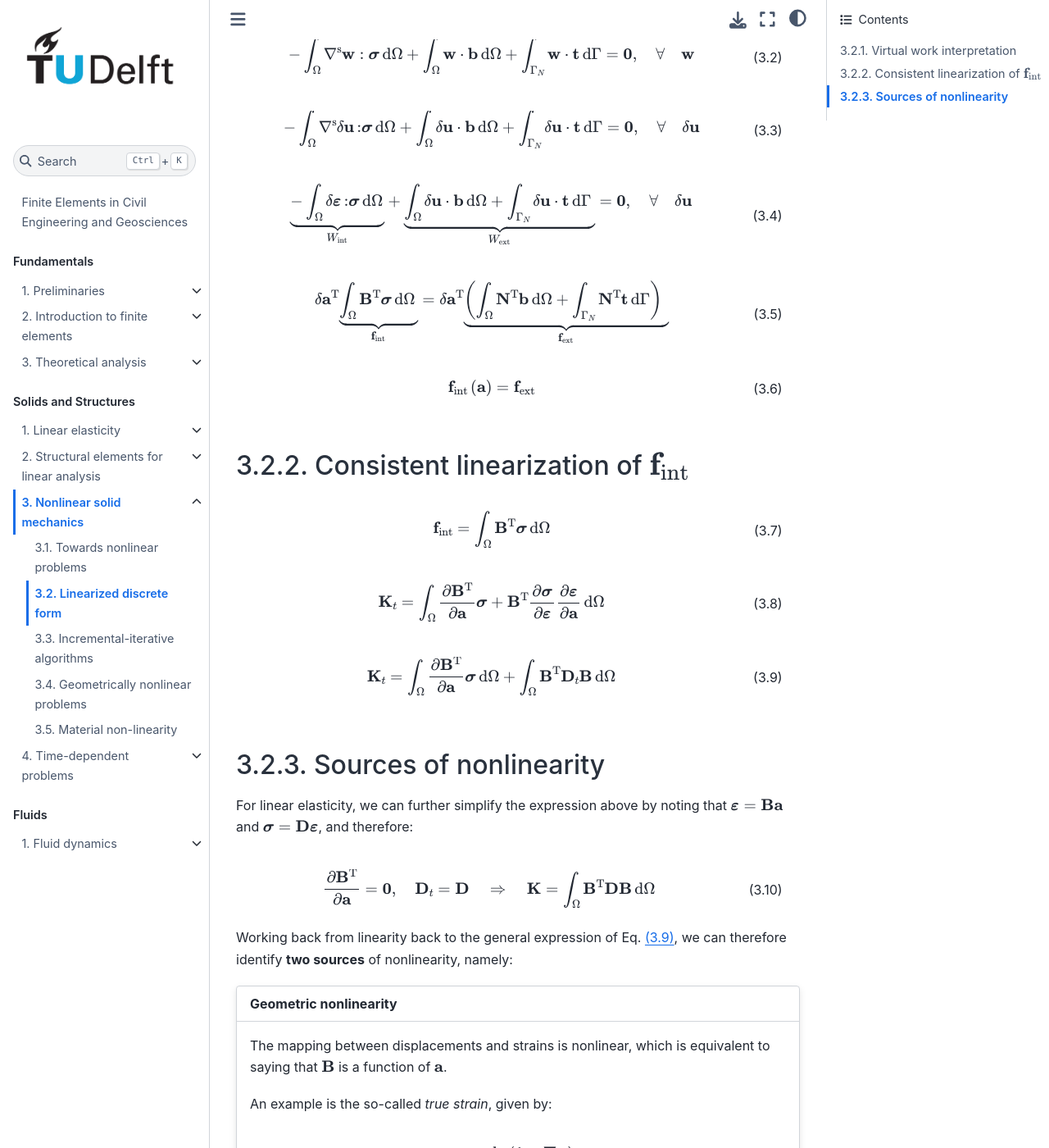
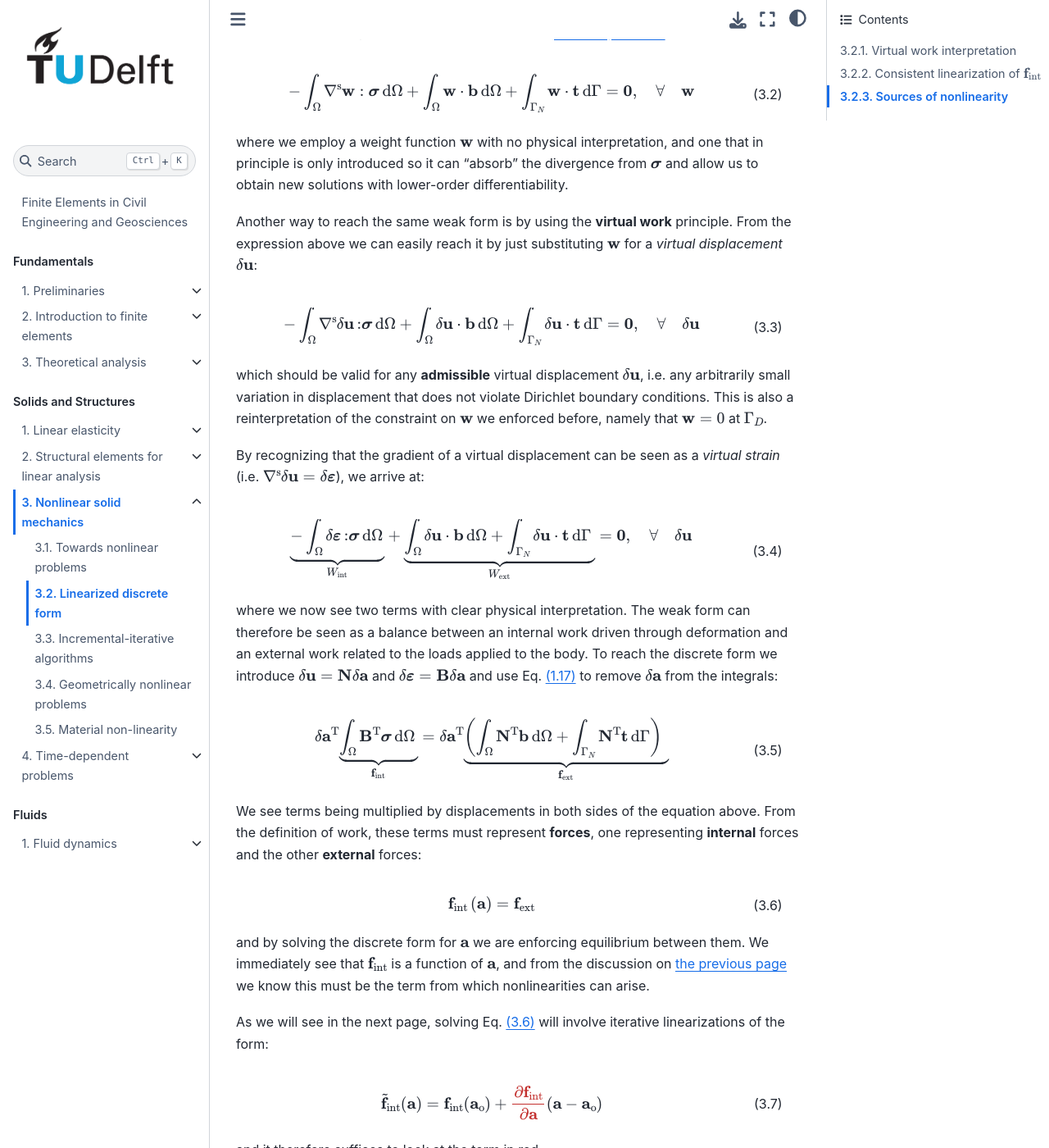
Before and after one commit to TeachBooks/mirror_computational_modelling, a Jupyter Book: the page built from book/solid_nonlinear/linearization.md, in a window 1280 px wide and 1400 px high, scrolled down 402 px. Shown: the whole window at 82% size. Built offline with Jupyter Book 1.0.4 settings and Sphinx 7.4.7 and the Sphinx Book theme 1.1.4, drawn with Linux system fonts in a browser that asks for light colours; pages that are not in the unit, such as notebooks, are missing from menus; some of the changed text lies outside the part shown.

Commit message:
linearization and virtual work: complete

````diff
--- a/book/solid_nonlinear/linearization.md
+++ b/book/solid_nonlinear/linearization.md
@@ -71,52 +71,83 @@
 
 ## Virtual work interpretation
 
+We start with the expression for the weak form we {doc}`previously derived<../continuum_linear/derivation>`:
+
 $$
 -\displaystyle\int_\Omega \nabla^\us\bw : \bsig \dOmega + \int_\Omega \bw\cdot\bb\dOmega +\int_{\Gamma_N}\bw\cdot\bt\dGamma = \bzero, \quad\forall\quad\bw
 $$(sn-l-weakform1)
+
+where we employ a weight function $\bw$ with no physical interpretation, and one that in principle is only introduced so it can "absorb" the divergence from $\bsig$ and allow us to obtain new solutions with lower-order differentiability.
+
+Another way to reach the same weak form is by using the **virtual work** principle. From the expression above we can easily reach it by just substituting $\bw$ for a *virtual displacement* $\delta\bu$:
 
 $$
 -\displaystyle\int_\Omega \nabla^\us\delta\bu \dbdot \bsig \dOmega + \int_\Omega \delta\bu\cdot\bb\dOmega +\int_{\Gamma_N}\delta\bu\cdot\bt\dGamma = \bzero, \quad\forall\quad\delta\bu
 $$(sn-l-weakform2)
 
+which should be valid for any **admissible** virtual displacement $\delta\bu$, i.e. any arbitrarily small variation in displacement that does not violate Dirichlet boundary conditions. This is also a reinterpretation of the constraint on $\bw$ we enforced before, namely that $\bw=0$ at $\Gamma_D$.
+
+By recognizing that the gradient of a virtual displacement can be seen as a *virtual strain* (i.e. $\nabla^\us\delta\bu=\delta\beps$), we arrive at:
+
 $$
 \underbrace{-\displaystyle\int_\Omega \delta\beps \dbdot \bsig \dOmega}_{W_\mrm{int}} + \underbrace{\displaystyle\int_\Omega \delta\bu\cdot\bb\dOmega +\displaystyle\int_{\Gamma_N}\delta\bu\cdot\bt\dGamma}_{W_\mrm{ext}} = \bzero, \quad\forall\quad\delta\bu
 $$(sn-l-weakform3)
+
+where we now see two terms with clear physical interpretation. The weak form can therefore be seen as a balance between an internal work driven through deformation and an external work related to the loads applied to the body. To reach the discrete form we introduce $\delta\bu = \bN\delta\ba$ and $\delta\beps = \bB\delta\ba$ and use Eq. {eq}`p-l-transprod` to remove $\delta\ba$ from the integrals:
 
 $$
 \delta\ba\T\underbrace{\displaystyle\int_\Omega \bB\T\bsig\dOmega}_{\bff_\mrm{int}} = \delta\ba\T\underbrace{\left( \displaystyle\int_\Omega \bN\T\bb\dOmega +\displaystyle\int_{\Gamma_N}\bN\T\bt\dGamma \right)}_{\bff_\mrm{ext}}
 $$(sn-l-discreteform1)
 
+We see terms being multiplied by displacements in both sides of the equation above. From the definition of work, these terms must represent **forces**, one representing **internal** forces and the other **external** forces:
+
 $$
 \bff_\mrm{int}\left(\ba\right) = \bff_\mrm{ext}
 $$(sn-l-discreteform2)
 
+and by solving the discrete form for $\ba$ we are enforcing equilibrium between them. We immediately see that $\bff_\mrm{int}$ is a function of $\ba$, and from the discussion on {doc}`the previous page<introduction>` we know this must be the term from which nonlinearities can arise.
+
+As we will see in the next page, solving Eq. {eq}`sn-l-discreteform2` will involve iterative linearizations of the form:
+
+$$
+\widetilde{\bff}_\mrm{int}(\ba) = \bff_\mrm{int}(\ba_\mrm{o}) + \cB{\hpder{\bff_\mrm{int}}{\ba}}\left(\ba-\ba_\mrm{o}\right)
+$$(sn-l-linearization0)
+
+and it therefore suffices to look at the term in red.
 
 ## Consistent linearization of $\bff_\mrm{int}$
+
+To start off, we restate the expression for the internal force:
 
 $$
 \bff_\mrm{int} = \displaystyle\displaystyle\int_\Omega\bB\T\bsig\dOmega
 $$(sn-l-linearization1)
 
+and take its derivative with respect to $\ba$. Using the chain rule and the result $(fg)'=f'g+fg'$ for the derivative of a product, we get:
+
 $$
-\bK_t = \displaystyle\int_\Omega \pder{\bB\T}{\ba}\bsig + \bB\T\pder{\bsig}{\beps}\pder{\beps}{\ba} \dOmega
+\hpder{\bff_\mrm{int}}{\ba} = \displaystyle\int_\Omega \pder{\bB\T}{\ba}\bsig \dOmega + \int_\Omega\bB\T\pder{\bsig}{\beps}\pder{\beps}{\ba} \dOmega
 $$(sn-l-linearization2)
 
+and recalling that $\bB=\hpder{\beps}{\ba}$ we reach:
+
 $$
-\bK_t = \displaystyle\int_\Omega \pder{\bB\T}{\ba}\bsig\dOmega + \int_\Omega\bB\T\bD_t\bB \dOmega
+\hpder{\bff_\mrm{int}}{\ba} = \displaystyle\int_\Omega \pder{\bB\T}{\ba}\bsig\dOmega + \int_\Omega\bB\T\pder{\bsig}{\beps}\bB \dOmega
 $$(sn-l-linearization3)
+
+which is a general expression for a **tangent stiffness** following from consistent linearization. This expression already hints at which terms can give rise to nonlinearities, but it to make that clear we start at linear elasticity again and make our way back.
 
 ## Sources of nonlinearity
 
-For linear elasticity, we can further simplify the expression above by noting that $\beps=\bB\ba$ and $\bsig=\bD\beps$, and therefore:
+For linear elasticity, we can further simplify Eq. {eq}`sn-l-linearization3` by noting that $\beps=\bB\ba$ and $\bsig=\bD\beps$, and therefore:
 
 $$
-\displaystyle\pder{\bB\T}{\ba} = \mbf{0},\quad\bD_t = \bD
+\displaystyle\pder{\bB\T}{\ba} = \mbf{0},\quad\hpder{\bsig}{\beps} = \bD
 \quad\Rightarrow\quad
 \bK = \int_\Omega\bB\T\bD\bB \dOmega
 $$(sn-l-linearelasticity)
 
-Working back from linearity back to the general expression of Eq. {eq}`sn-l-linearization3`, we can therefore identify **two sources** of nonlinearity, namely:
+Starting from linearity and working back to the general expression of Eq. {eq}`sn-l-linearization3`, we can therefore identify **two sources** of nonlinearity, namely:
 
 ```{card}
 **Geometric nonlinearity**
@@ -145,5 +176,5 @@
 Different problems of interest will feature different types of nonlinearity, and sometimes both types will be present at once. We will come back to these two types later, but in order to solve for the equilibrium path it suffices for now to assume that the stiffness $\bK$ changes with $\ba$ in some way.
 
 ```{admonition} Tangent matrices
-For the next pages, we assume $\bK$ and $\bD$ represent tangent stiffnesses. We will therefore drop the subscripts $t$ we were using above for compactness of notation.
+For the next pages, we assume $\hpder{\bff_\mrm{int}}{\ba}\equiv\bK$ and $\hpder{\bsig}{\beps}\equiv\bD$, which means that $\bK$ and $\bD$ will denote **tangent** matrices arising from consistent linearization.
 ```
````
